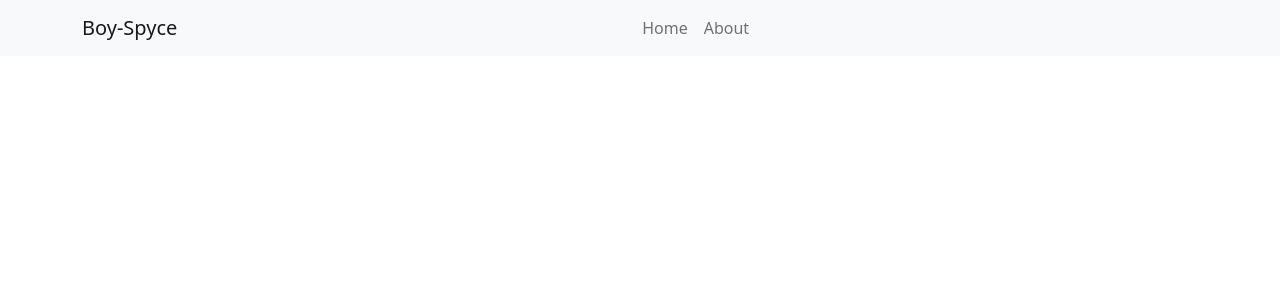
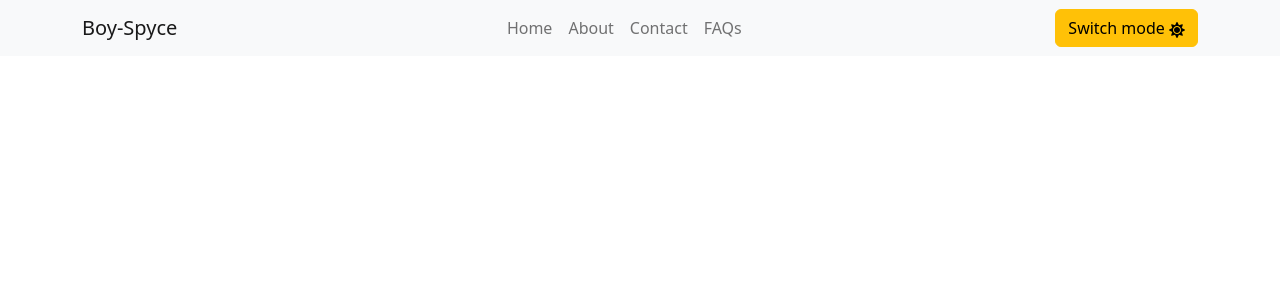
Before and after one commit to morehwachege/github-pioneer-club, a React (Create React App) app: page / in a window 1280 px wide. Shown: the top 300 px of the page. Built offline with nearby package versions, Linux system fonts and the light colour scheme.

Commit message:
add nav n theme

```diff
--- a/package.json
+++ b/package.json
@@ -3,6 +3,9 @@
   "version": "0.1.0",
   "private": true,
   "dependencies": {
+    "@fortawesome/fontawesome-svg-core": "^6.2.0",
+    "@fortawesome/free-solid-svg-icons": "^6.2.0",
+    "@fortawesome/react-fontawesome": "^0.2.0",
     "@testing-library/jest-dom": "^5.16.5",
     "@testing-library/react": "^13.4.0",
     "@testing-library/user-event": "^13.5.0",
@@ -10,6 +13,7 @@
     "react": "^18.2.0",
     "react-bootstrap": "^2.5.0",
     "react-dom": "^18.2.0",
+    "react-icons": "^4.4.0",
     "react-scripts": "5.0.1",
     "web-vitals": "^2.1.4"
   },
--- a/src/App.css
+++ b/src/App.css
@@ -1,38 +1,7 @@
-.App {
-  text-align: center;
+.white-content {
+  background: #363636 !important;
+  color: white !important;
 }
-
-.App-logo {
-  height: 40vmin;
-  pointer-events: none;
-}
-
-@media (prefers-reduced-motion: no-preference) {
-  .App-logo {
-    animation: App-logo-spin infinite 20s linear;
-  }
-}
-
-.App-header {
-  background-color: #282c34;
-  min-height: 100vh;
-  display: flex;
-  flex-direction: column;
-  align-items: center;
-  justify-content: center;
-  font-size: calc(10px + 2vmin);
+.white-text{
   color: white;
 }
-
-.App-link {
-  color: #61dafb;
-}
-
-@keyframes App-logo-spin {
-  from {
-    transform: rotate(0deg);
-  }
-  to {
-    transform: rotate(360deg);
-  }
-}
--- a/src/App.js
+++ b/src/App.js
@@ -1,12 +1,15 @@
 import logo from './logo.svg';
 import './App.css';
 import 'bootstrap/dist/css/bootstrap.min.css';
+
 import NavBar from './components/NavBar';
+// import ToggleDark from './components/toggleDark';
+
 
 function App() {
   return (
     <div className="App">
-     <NavBar />
+      <NavBar />
     </div>
   );
 }
--- a/src/components/NavBar.js
+++ b/src/components/NavBar.js
@@ -1,8 +1,12 @@
-import Container from 'react-bootstrap/Container';
+import React, { useState } from 'react';
 import Nav from 'react-bootstrap/Nav';
 import Navbar from 'react-bootstrap/Navbar';
+import { FaSun, FaMoon } from "react-icons/fa";
+import { Button, Container } from 'react-bootstrap';
+import { ThemeContext, themes } from '../contexts/ThemeContext';
 
 function NavBar() {
+    const [darkMode, setDarkMode] = useState(true);
     return (
         <Navbar bg="light" expand="lg">
             <Container>
@@ -12,8 +16,25 @@ function NavBar() {
                     <Nav className="mx-auto">
                         <Nav.Link href="#home">Home</Nav.Link>
                         <Nav.Link href="#link">About</Nav.Link>
+                        <Nav.Link href="#link">Contact</Nav.Link>
+                        <Nav.Link href="#link">FAQs</Nav.Link>
                     </Nav>
+                    <ThemeContext.Consumer>
+                        {({ changeTheme }) => (
+                            <Button
+                                color="link"
+                                className='btn-warning ml-auto'
+                                onClick={() => {
+                                    setDarkMode(!darkMode);
+                                    changeTheme(darkMode ? themes.light : themes.dark);
+                                }}
+                            >
+                                <span>Switch mode {darkMode ? <FaSun /> : <FaMoon />}</span>
+                            </Button>
+                        )}
+                    </ThemeContext.Consumer>
                 </Navbar.Collapse>
+
             </Container>
         </Navbar>
     );
--- a/src/index.js
+++ b/src/index.js
@@ -3,12 +3,16 @@ import ReactDOM from 'react-dom/client';
 import './index.css';
 import App from './App';
 import reportWebVitals from './reportWebVitals';
+import ThemeContextWrapper from './theme/ThemeContextWrapper';
 
 const root = ReactDOM.createRoot(document.getElementById('root'));
 root.render(
+  <ThemeContextWrapper>
   <React.StrictMode>
     <App />
   </React.StrictMode>
+
+  </ThemeContextWrapper>
 );
 
 // If you want to start measuring performance in your app, pass a function
--- /dev/null
+++ b/src/theme/ThemeContextWrapper.js
@@ -0,0 +1,29 @@
+
+import React, { useState, useEffect } from 'react';
+import { ThemeContext, themes } from '../contexts/ThemeContext';
+
+export default function ThemeContextWrapper(props) {
+  const [theme, setTheme] = useState(themes.dark);
+
+  function changeTheme(theme) {
+    setTheme(theme);
+  }
+
+  useEffect(() => {
+    switch (theme) {
+      case themes.light:
+        document.body.classList.add('white-content');
+        break;
+      case themes.dark:
+      default:
+        document.body.classList.remove('white-content');
+        break;
+    }
+  }, [theme]);
+
+  return (
+    <ThemeContext.Provider value={{ theme: theme, changeTheme: changeTheme }}>
+      {props.children}
+    </ThemeContext.Provider>
+  );
+}
```
Also changed, not shown: 1 other file (tests, documents, lock files or other folders). Lines whose indentation alone changed are shown as unchanged.
